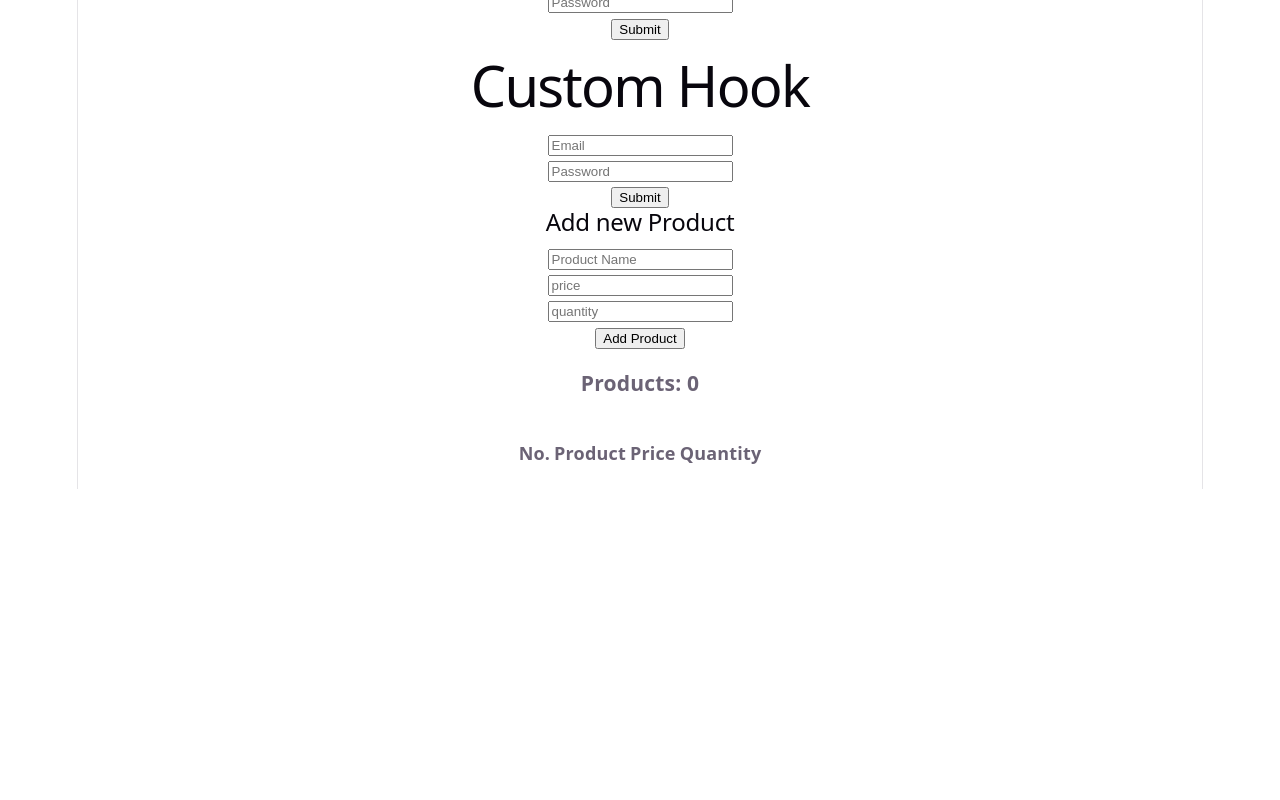
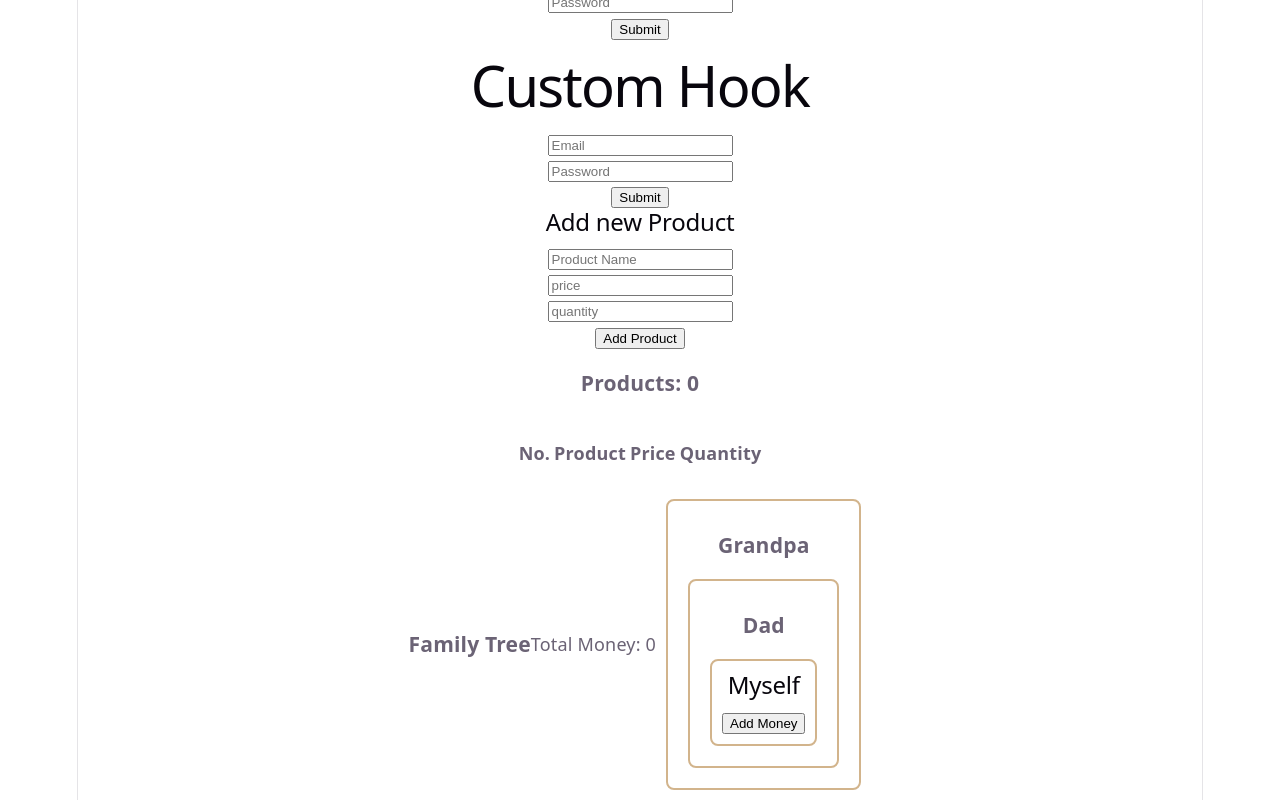
Before and after one commit to shakilkhan95/explore-react-form, a React (Vite) app: page / in a window 1280 px wide. Shown: the part 596-1396 px from the top of the page. Before the commit the page ends 1085 px from the top, so only its background shows below. Built offline with nearby package versions, Linux system fonts and the light colour scheme.

Commit message:
Practicing context api

```diff
--- a/src/App.jsx
+++ b/src/App.jsx
@@ -1,4 +1,5 @@
 import './App.css'
+import FamilyTree from './components/ContextApi/FamilyTree'
 import ControlledForm from './components/ControlledForm'
 import CustomHook from './components/CustomHook'
 import FormAction from './components/FormAction'
@@ -20,6 +21,7 @@ function App() {
       <UncontrolledForm/>
       <CustomHook/>
       <ProductManagement/>
+      <FamilyTree/>
     </>
   )
 }
--- /dev/null
+++ b/src/components/ContextApi/Container.css
@@ -0,0 +1,12 @@
+.container div{
+    border: 2px solid tan;
+    border-radius: 8px;
+    margin: 10px;
+    padding: 10px;
+}
+
+.flex{
+    display: flex;
+    justify-content: center;
+    align-items: center;
+}
--- /dev/null
+++ b/src/components/ContextApi/Dad.jsx
@@ -0,0 +1,13 @@
+import React from 'react'
+import Myself from './Myself'
+
+const Dad = () => {
+  return (
+    <div>
+        <h3>Dad</h3>
+        <Myself/>
+    </div>
+  )
+}
+
+export default Dad
--- /dev/null
+++ b/src/components/ContextApi/FamilyTree.jsx
@@ -0,0 +1,20 @@
+import React, { createContext, useState } from 'react'
+import Grandpa from './Grandpa'
+import './Container.css'
+
+export const MoneyContext = createContext(0);
+
+const FamilyTree = () => {
+    const [money, setMoney] = useState(0);
+  return (
+    <MoneyContext value={[money, setMoney]}>
+      <section className="container flex">
+        <h3>Family Tree</h3>
+        <p>Total Money: {money}</p>
+        <Grandpa />
+      </section>
+    </MoneyContext>
+  );
+}
+
+export default FamilyTree
--- /dev/null
+++ b/src/components/ContextApi/Grandpa.jsx
@@ -0,0 +1,13 @@
+import React from 'react'
+import Dad from './Dad'
+
+const Grandpa = () => {
+  return (
+    <div>
+        <h3>Grandpa</h3>
+        <Dad/>
+    </div>
+  )
+}
+
+export default Grandpa
--- /dev/null
+++ b/src/components/ContextApi/Myself.jsx
@@ -0,0 +1,14 @@
+import React, { use, } from 'react'
+import { MoneyContext } from './FamilyTree'
+
+const Myself = () => {
+    const [money, setMoney] = use(MoneyContext);
+  return (
+    <div>
+        <h2>Myself</h2>
+        <button onClick={()=>setMoney(money + 5000)}>Add Money</button>
+    </div>
+  )
+}
+
+export default Myself
```
